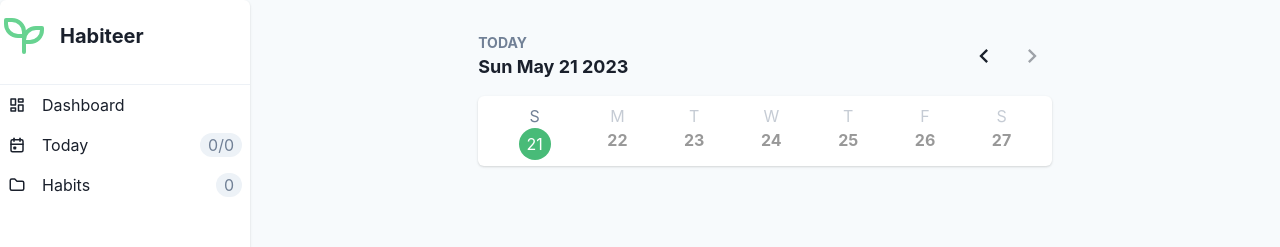
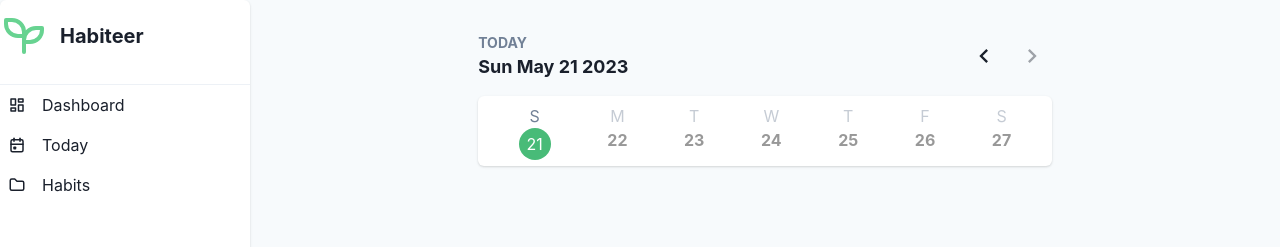
Before and after one commit to navDhammu/habiteer, a React (Vite) app in the folder client/: page /app/today in a window 1280 px wide. Shown: the top 247 px of the page. Built offline with nearby package versions, Linux system fonts and the light colour scheme; sample sign-in values are in the browser's storage.

Commit message:
add sidebar link test

```diff
--- a/client/src/components/layout/Header.tsx
+++ b/client/src/components/layout/Header.tsx
@@ -1,4 +1,4 @@
-import { HamburgerIcon } from '@chakra-ui/icons';
+import { HamburgerIcon } from '@chakra-ui/icons'
 import {
     Box,
     Drawer,
@@ -6,19 +6,17 @@ import {
     DrawerOverlay,
     IconButton,
     useDisclosure,
-} from '@chakra-ui/react';
-import { HabitTodo } from 'pages/today';
-import { Habit } from 'types/Habit';
-import Sidebar from './sidebar';
+} from '@chakra-ui/react'
+import { Habit } from 'types/Habit'
+import Sidebar from './sidebar'
 
 type HeaderProps = {
-   habits: Habit[];
-   todayHabitTodos: HabitTodo[];
-};
+    habits: Habit[]
+}
 
-export default function Header({ habits, todayHabitTodos }: HeaderProps) {
+export default function Header({ habits }: HeaderProps) {
     // mobile sidebar modal
-   const { isOpen, onClose, onOpen } = useDisclosure();
+    const { isOpen, onClose, onOpen } = useDisclosure()
 
     return (
         <>
@@ -31,17 +29,17 @@ export default function Header({ habits, todayHabitTodos }: HeaderProps) {
                     onClick={onOpen}
                 />
             </Box>
-         <Drawer isOpen={isOpen} onClose={onClose} placement="left" size="xs">
+            <Drawer
+                isOpen={isOpen}
+                onClose={onClose}
+                placement="left"
+                size="xs"
+            >
                 <DrawerOverlay />
                 <DrawerContent>
-               <Sidebar
-                  habits={habits}
-                  todayHabitTodos={todayHabitTodos}
-                  isMobile
-                  onClose={onClose}
-               />
+                    <Sidebar habits={habits} isMobile onClose={onClose} />
                 </DrawerContent>
             </Drawer>
         </>
-   );
+    )
 }
--- a/client/src/components/layout/sidebar/index.tsx
+++ b/client/src/components/layout/sidebar/index.tsx
@@ -45,23 +45,23 @@ const links = [
         to: 'today',
         icon: IconCalendarEvent,
         displayName: 'today',
-        getStat: (data: SidebarProps) =>
-            `${data.todayHabitTodos.reduce(
-                (num, todo) => (todo.isComplete ? num + 1 : num),
-                0
-            )}/${data.todayHabitTodos.length}`,
+        // getStat: (data: SidebarProps) =>
+        //     `${data.todayHabitTodos.reduce(
+        //         (num, todo) => (todo.isComplete ? num + 1 : num),
+        //         0
+        //     )}/${data.todayHabitTodos.length}`,
     },
     {
         to: 'habits',
         icon: IconFolder,
         displayName: 'habits',
-        getStat: (data: SidebarProps) => data.habits.length,
+        getStat: (componentProps: SidebarProps) =>
+            componentProps.habits.length || null,
     },
 ]
 
 type SidebarProps = {
     habits: Habit[]
-    todayHabitTodos: HabitTodo[]
 } & ConditionalSidebarProps
 
 type ConditionalSidebarProps =
@@ -77,6 +77,7 @@ type ConditionalSidebarProps =
 export default function Sidebar(props: SidebarProps) {
     const [isDrawerOpen, setIsDrawerOpen] = useState(false)
     const auth = useContext(AuthContext)
+
     return (
         <Card
             as="aside"
```
Also changed, not shown: 1 other file (tests, documents, lock files or other folders). Lines whose indentation alone changed are shown as unchanged.
